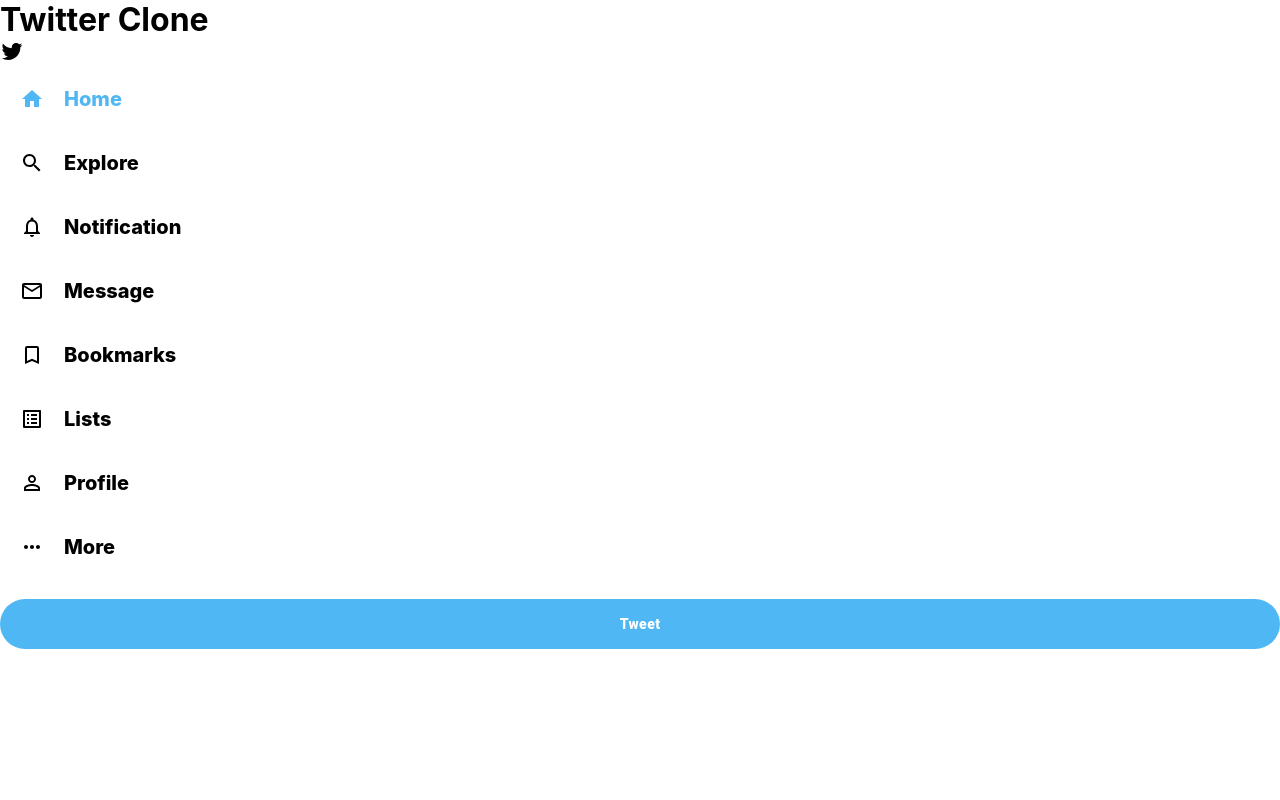
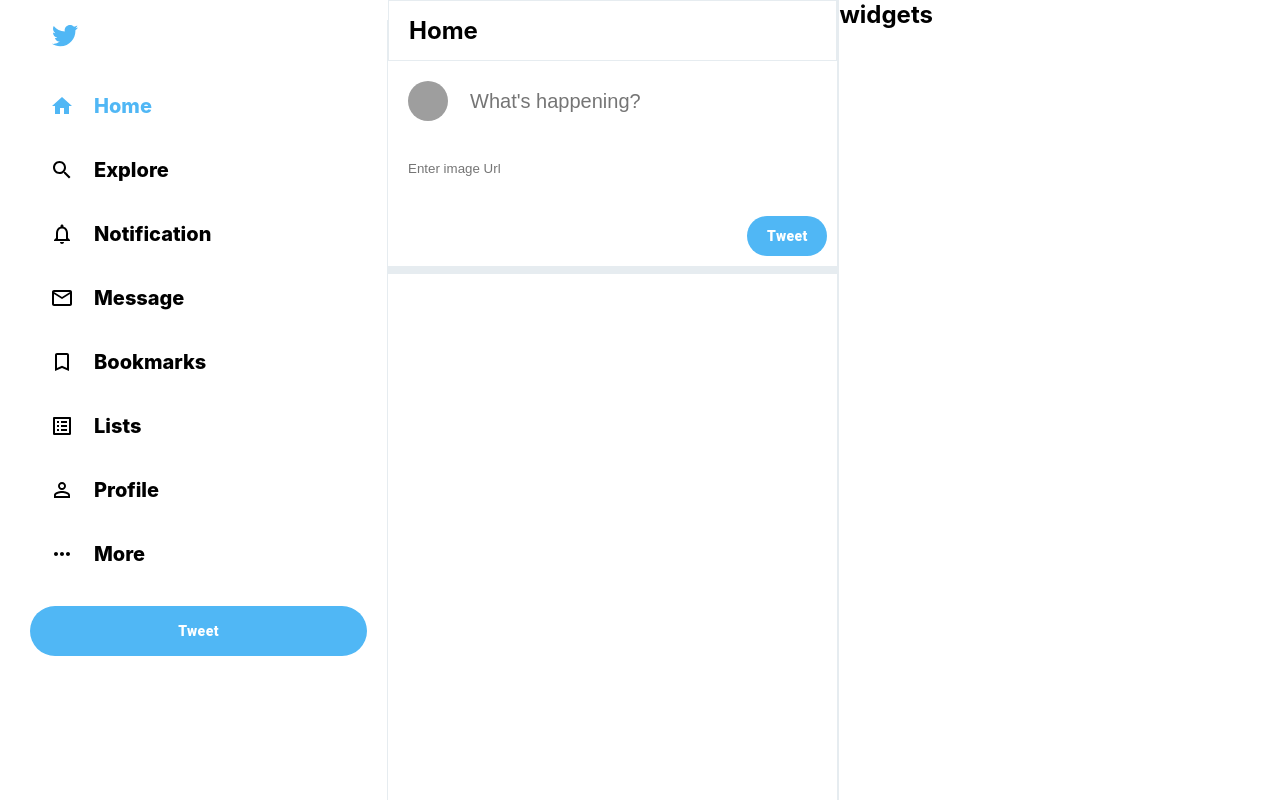
Before and after one commit to sashitaghimire/twitter-clone, a React (Create React App) app: page / in a window 1280 px wide. Built offline with nearby package versions, Linux system fonts and the light colour scheme; grey boxes are pictures that could not be loaded.

Commit message:
tweet-box added

```diff
--- a/src/App.css
+++ b/src/App.css
@@ -2,3 +2,12 @@ body{
     --twitter-color: #50b7f5;
     --twitter-background: #e6ecf0;
 }
+
+.app{
+    display: flex;
+    height: 100vh;
+    max-width: 1300px;
+    margin-left: auto;
+    margin-right: auto;
+    padding: 0 10px;
+}
--- a/src/App.js
+++ b/src/App.js
@@ -1,21 +1,24 @@
 import React from 'react';
 import './App.css';
 import Sidebar from './Sidebar';
+import Feed from './Feed';
+import Widgets from './Widgets';
+
 
 
 function App() {
   return (
     <div className="app">
-      <h1>Twitter Clone</h1>
+       {/* side bar */}
       <Sidebar />
 
 
-
-      {/* side bar */}
-
-      {/* /feed */}
+       {/* /feed */}
+      <Feed />
 
       {/* Widgets */}
+
+      <Widgets />
     </div>
   );
 }
--- /dev/null
+++ b/src/Feed.css
@@ -0,0 +1,26 @@
+.feed{
+    flex: 0.4;
+    border-right: 2px solid var(--twitter-background);
+    min-width: fit-content ;
+    overflow-y: scroll;
+}
+
+/* hide scrollbar for chrome. safari and opera */
+.feed::-webkit-scrollbar{
+    display: none;
+}
+/* hide scrollbar for IE , edge and firefox */
+.fee{
+    -ms-oveflow-style:none;
+    scrollbar-width: none;
+}
+
+.feed__header{
+    position: sticky;
+    top: 0;
+    background-color: white;
+    z-index: 100;
+    border:1px solid var(--twitter-background);
+    padding:15px 20px;
+
+}
--- /dev/null
+++ b/src/Feed.js
@@ -0,0 +1,26 @@
+import React from 'react'
+import './Feed.css';
+import TweetBox from './TweetBox';
+
+function Feed() {
+    return (
+        <div className="feed">
+            {/* header */}
+            <div className="feed__header">
+                <h2>Home</h2>
+
+            </div>
+
+
+            {/* Tweet box */}
+            <TweetBox />
+
+            {/* post */}
+
+
+
+        </div>
+    )
+}
+
+export default Feed
--- a/src/Sidebar.css
+++ b/src/Sidebar.css
@@ -1,3 +1,20 @@
+.sidebar{
+    border-right:1px solid var(--twitter-background);
+    flex:0.3;
+    /* min-width: 250px; */
+    margin-top: 20px;
+    padding-left: 20px;
+    padding-right: 20px;
+}
+.sidebar__twitterIcon{
+    color: var(--twitter-color);
+    font-size: 30px !important;
+    margin-left: 20px;
+    margin-bottom: 20px;
+}
+
+
+
 .sidebar__tweet{
     background-color: var(--twitter-color) !important;
     border:none !important;
--- a/src/Sidebar.js
+++ b/src/Sidebar.js
@@ -16,7 +16,7 @@ function Sidebar() {
     return (
         <div className="sidebar">
             {/* twitter icons */}
-            <TwitterIcon />
+            <TwitterIcon className="sidebar__twitterIcon" />
 
             <SidebarOption active Icon={HomeIcon} text="Home"  />
             <SidebarOption Icon={SearchIcon} text="Explore"/>
--- /dev/null
+++ b/src/TweetBox.css
@@ -0,0 +1,39 @@
+.tweetBox {
+    padding-bottom: 10px;
+    border-bottom: 8px solid var(--twitter-background);
+    padding-right: 10px;
+}
+
+.tweetBox > form {
+    display: flex;
+    flex-direction: column;
+}
+
+.tweetBox__input{
+    padding:20px;
+    display: flex;
+}
+
+.tweetBox__input >input{
+    flex: 1;
+    margin-left: 20px;
+    font-size: 20px;
+    border: none;
+}
+.tweetBox__imageInput{
+    border:none;
+    padding:20px;
+}
+
+.tweetBox__tweetButton{
+    background-color: var(--twitter-color) !important;
+    border: none !important;
+    color:white !important;
+    font-weight: 900 !important;
+    text-transform: inherit !important;
+    border-radius: 30px !important;
+    width: 80px;
+    height: 40px !important;
+    margin-top: 20px !important;
+    margin-left: auto !important;
+}
--- /dev/null
+++ b/src/TweetBox.js
@@ -0,0 +1,21 @@
+import React from 'react'
+import {Avatar, Button} from '@material-ui/core';
+import './TweetBox.css';
+
+function TweetBox() {
+    return (
+        <div className="tweetBox">
+            <form>
+                <div className="tweetBox__input">
+                    <Avatar src="https://lh3.googleusercontent.com/ogw/ADGmqu_EJUCn6PVrfbR35BBPJOf57nCRXgo0AMb1chZE=s192-c-mo"
+                    />
+                    <input placeholder="What's happening?" type="text"/>
+                </div>
+                <input className="tweetBox__imageInput" placeholder="Enter image Url" type="text"/>
+                <Button className="tweetBox__tweetButton">Tweet</Button>
+            </form>
+        </div>
+    )
+}
+
+export default TweetBox;
--- /dev/null
+++ b/src/Widgets.css
@@ -0,0 +1,3 @@
+.widgets{
+    flex:0.3;
+}
--- /dev/null
+++ b/src/Widgets.js
@@ -0,0 +1,13 @@
+import React from 'react';
+import './Widgets';
+
+function Widgets() {
+    return (
+        <div className="widgets">
+        <h2>widgets</h2>
+
+        </div>
+    )
+}
+
+export default Widgets;
```
